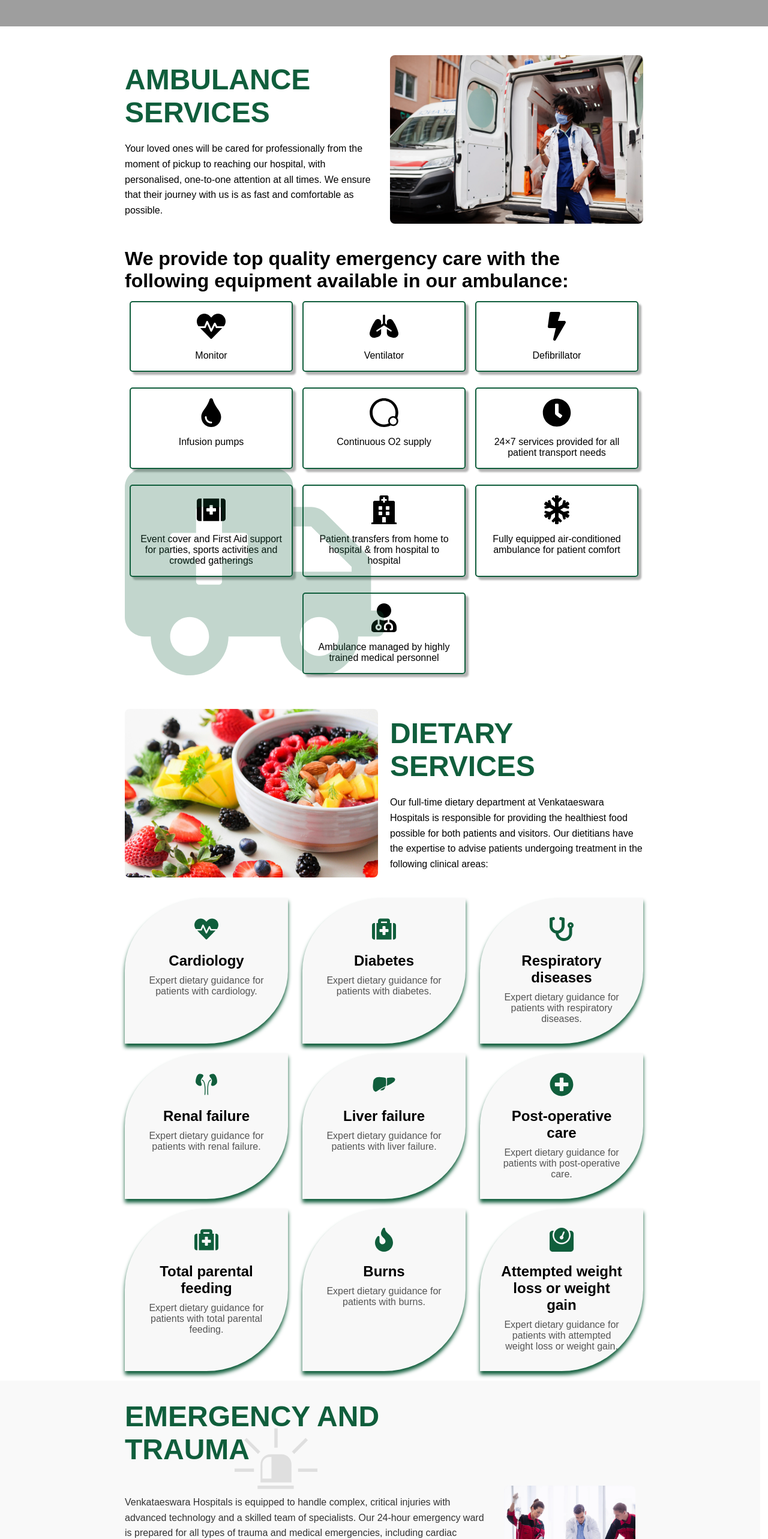
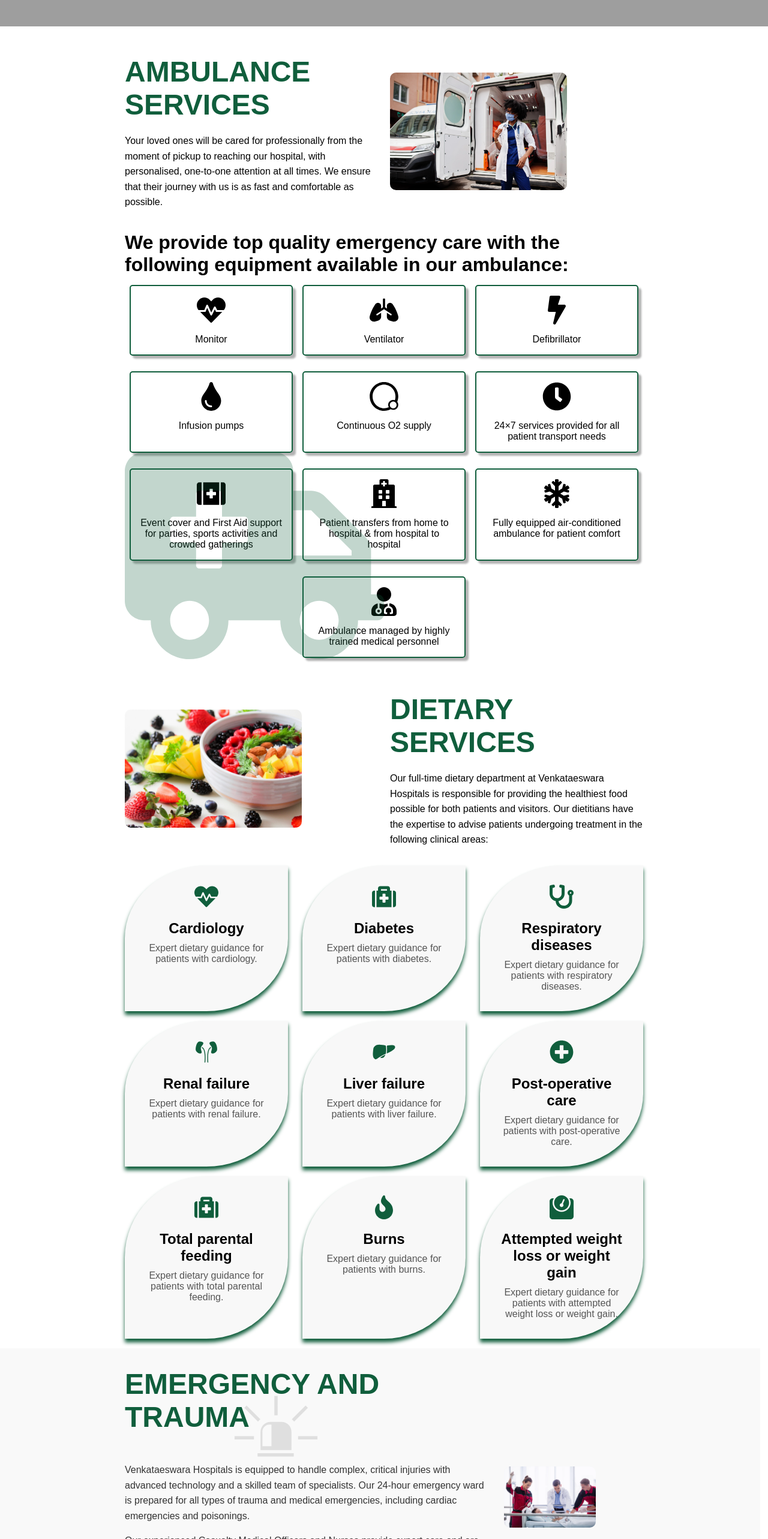
Before and after one commit to vikraman1653763/vhospital, a React (Vite) app: page /service in a window 1280 px wide. Shown: the part 820-3386 px from the top of the page at 60% size. Built offline with nearby package versions, Linux system fonts and the light colour scheme; grey boxes are pictures that could not be loaded.

Commit message:
30-12-2024

```diff
--- a/src/App.jsx
+++ b/src/App.jsx
@@ -14,7 +14,6 @@ import useMediaLoader from './component/useMediaLoader.jsx';
 function App() {
   const isLoaded = useMediaLoader();
 
-  // Show loader until all media is loaded
   if (!isLoaded) {
     return <Loader />;
   }
--- a/src/style/service.css
+++ b/src/style/service.css
@@ -66,8 +66,8 @@
     flex: 1;
   }
   .service-sec-2-image img {
-    width: 100%;
-    border-radius: 8px;
+    width: 70%;
+    border-radius: 10px;
   }
 
 
@@ -169,8 +169,8 @@
         flex: 1;
       }
       .service-sec-3-image img {
-        width: 100%;
-        border-radius: 8px;
+        width: 70%;
+        border-radius: 10px;
       }
 
       .service-sec-3-cards {
@@ -259,9 +259,9 @@
       }
 
       .service-sec-4-image img {
-        width: 100%;
+        width: 70%;
         height: auto;
-        border-radius: 8px;
+        border-radius: 10px;
       }
       .service-sec-4-icon {
 
@@ -380,7 +380,7 @@
       }
 
       .service-sec-5-image img {
-        max-width: 100%;
+        max-width: 70%;
         border-radius: 10px;
         box-shadow: 0 4px 6px rgba(0, 0, 0, 0.1);
       }
@@ -424,10 +424,10 @@
         width: 50%;
       }
       .service-sec-6-image img{
-        width: 100%;
+        width: 70%;
         object-fit: contain;
         object-position: center;
-
+        border-radius: 10px;
       }
 
       .service-sec-6-points {
```
